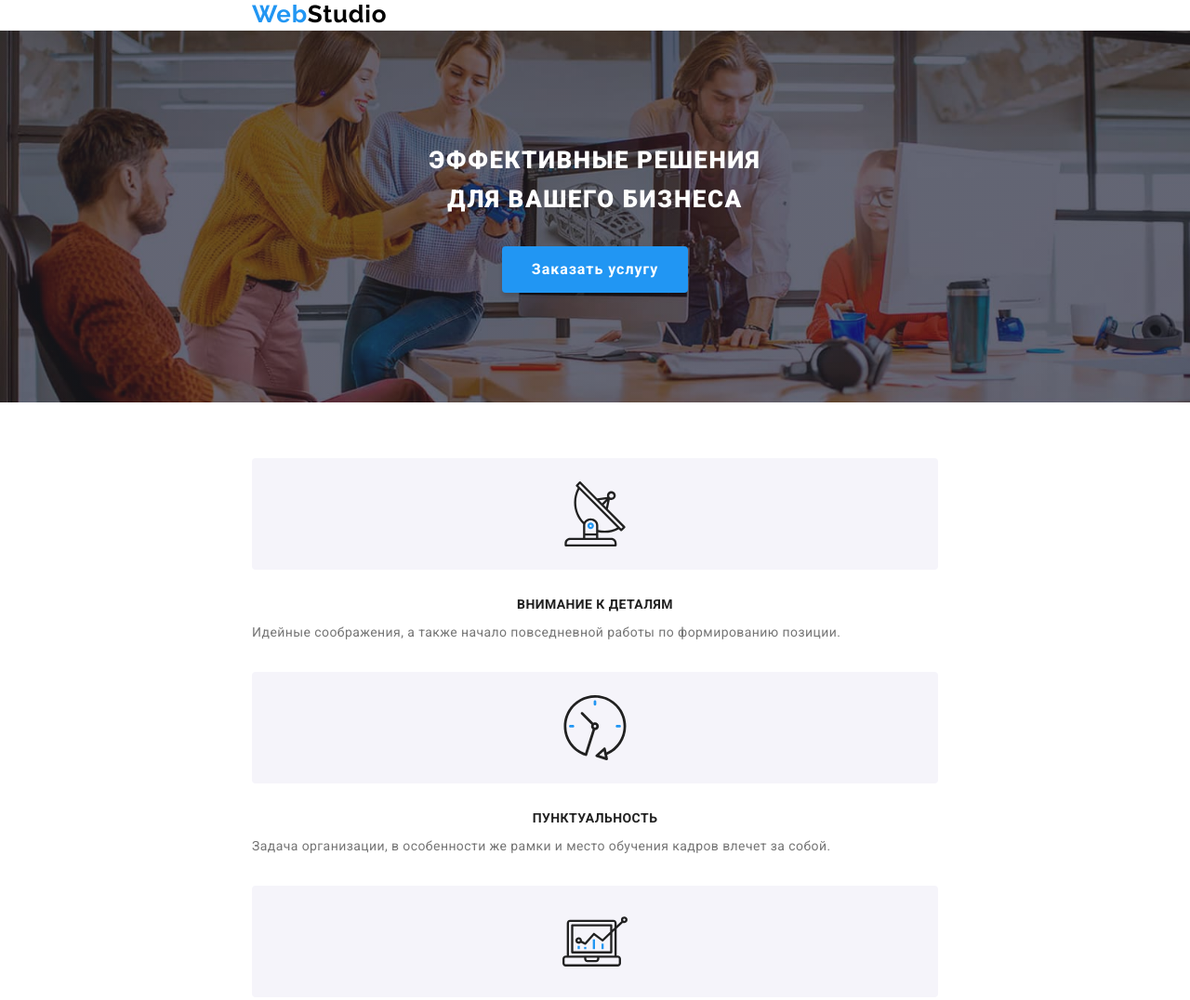
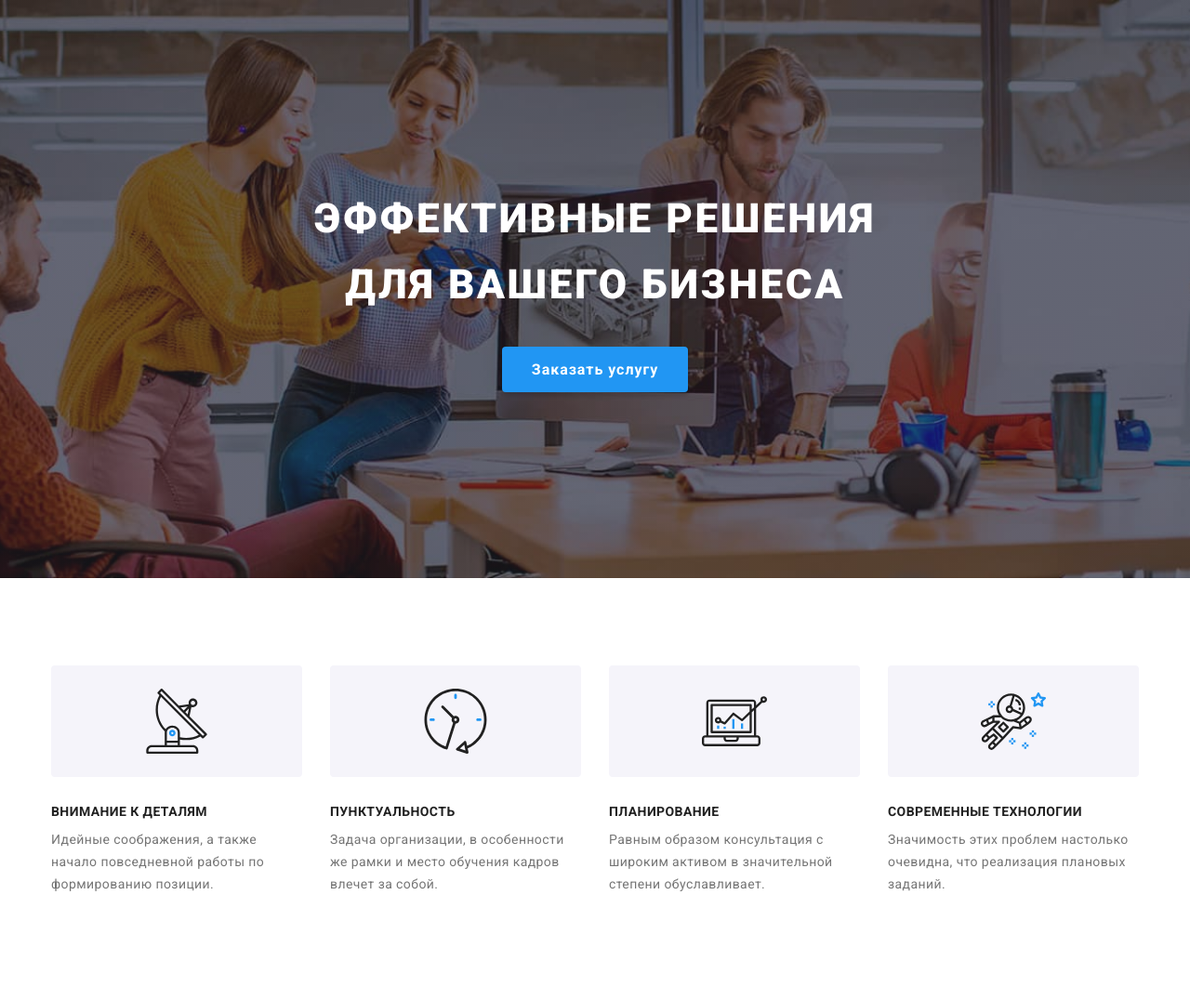
Before and after one commit to ortbogdan/goit-markup-hw-08, a plain HTML site: page index.html in a window 1280 px wide. Shown: the top 1076 px of the page at 93% size. Drawn offline with nearby package versions, Linux system fonts and the light colour scheme.

Commit message:
Hero and Benefits

```diff
--- a/index.html
+++ b/index.html
@@ -20,7 +20,7 @@
     <link rel="stylesheet" href="./css/main.min.css" />
   </head>
   <body class="page">
-    <header class="section page-header">
+    <!-- <header class="section page-header">
       <div class="container page-header__box">
         <a class="logo" href="./" lang="en">Web<span class="logo__text">Studio</span></a>
         <div class="page-header__menu">
@@ -57,7 +57,7 @@
           </ul>
         </div>
       </div>
-    </header>
+    </header> -->
     <main>
       <section class="section hero">
         <div class="container hero__content">
@@ -119,7 +119,7 @@
           </ul>
         </div>
       </section>
-      <section class="section workshop">
+      <!-- <section class="section workshop">
         <div class="container">
           <h2 class="title text-style workshop__title">Чем мы занимаемся</h2>
           <ul class="workshop__list lists-style">
@@ -161,8 +161,8 @@
             </li>
           </ul>
         </div>
-      </section>
-      <section class="section team">
+      </section> -->
+      <!-- <section class="section team">
         <div class="container">
           <h2 class="title team__title text-style">Наша команда</h2>
           <ul class="team__list lists-style">
@@ -421,8 +421,8 @@
             </li>
           </ul>
         </div>
-      </section>
-      <section class="section clients">
+      </section> -->
+      <!-- <section class="section clients">
         <div class="container">
           <h2 class="title clients__title text-style">Постоянные клиенты</h2>
           <ul class="clients-list lists-style">
@@ -490,9 +490,9 @@
             </li>
           </ul>
         </div>
-      </section>
+      </section> -->
     </main>
-    <footer class="section page-footer">
+    <!-- <footer class="section page-footer">
       <div class="container page-footer__box">
         <div class="address-box">
           <a class="logo address-box__logo" href="./" lang="en"
@@ -597,8 +597,8 @@
           </form>
         </div>
       </div>
-    </footer>
-    <div class="backdrop is-hidden" data-modal>
+    </footer> -->
+    <!-- <div class="backdrop is-hidden" data-modal>
       <div class="modal">
         <button class="modal__close-bt" type="button" data-modal-close>
           <svg class="modal__bt-icon" width="11" height="11">
@@ -696,7 +696,7 @@
           <button class="modal-form__button page-button" type="submit">Отправить</button>
         </form>
       </div>
-    </div>
+    </div> -->
     <script src="./js/modal.js"></script>
   </body>
 </html>
--- a/sass/base/_common.scss
+++ b/sass/base/_common.scss
@@ -26,6 +26,9 @@
 .section {
   padding-top: 60px;
   padding-bottom: 60px;
-  //   padding-top: 94px;
-  //   padding-bottom: 94px;
+
+  @media screen and (min-width: 1200px) {
+    padding-top: 94px;
+    padding-bottom: 94px;
+  }
 }
--- a/sass/base/_container.scss
+++ b/sass/base/_container.scss
@@ -1,23 +1,16 @@
 .container {
-  // width: 1200px;
+  width: 100%;
   margin-left: auto;
   margin-right: auto;
   padding-left: 15px;
   padding-right: 15px;
-}
-
-.container {
   @media screen and (min-width: 480px) {
-    width: 480px;
+    max-width: 480px;
+  }
+  @media screen and (min-width: 768px) {
+    max-width: 768px;
+  }
+  @media screen and (min-width: 1200px) {
+    max-width: 1200px;
   }
 }
-.container {
-  @media screen and (min-width: 768px) {
-    width: 768px;
-  }
-}
-.container {
-  @media screen and (min-width: 1600px) {
-    width: 1600px;
-  }
-}
--- a/sass/layout/_benefits.scss
+++ b/sass/layout/_benefits.scss
@@ -3,13 +3,27 @@
   // flex-wrap: wrap;
   // margin-top: -30px;
   // margin-left: -30px;
+  margin-bottom: -30px;
+  @media screen and (min-width: 768px) {
+    display: flex;
+    flex-wrap: wrap;
+    margin-top: -30px;
+    margin-left: -30px;
+  }
 
-  &__item:not(:last-child) {
-    margin-bottom: var(--page-gap);
-    //   flex-basis: calc(100% / 4 - var(--page-gap));
-    //   margin-top: var(--page-gap);
-    //   margin-left: var(--page-gap);
+  &__item {
+    width: 100%;
+    margin-bottom: 30px;
+    @media screen and (min-width: 768px) {
+      flex-basis: calc((100% - 60px) / 2);
+      margin-top: var(--page-gap);
+      margin-left: var(--page-gap);
+    }
+    @media screen and (min-width: 1200px) {
+      flex-basis: calc((100% - 120px) / 4);
+    }
   }
+
   &__icon {
     display: flex;
     justify-content: center;
@@ -27,7 +41,10 @@
     font-size: 14px;
     line-height: 1.14;
     text-transform: uppercase;
-    // text-align: left;
     text-align: center;
+
+    @media screen and (min-width: 768px) {
+      text-align: left;
+    }
   }
 }
--- a/sass/layout/_hero.scss
+++ b/sass/layout/_hero.scss
@@ -6,8 +6,8 @@
   padding-bottom: 118px;
   // height: 600px;
   max-width: 1600px;
-  // margin-left: auto;
-  // margin-right: auto;
+  margin-left: auto;
+  margin-right: auto;
 
   text-align: center;
 
@@ -18,7 +18,12 @@
   background-position: 50% 50%;
   background-size: cover;
 
+  @media screen and (min-width: 1200px) {
+    padding-top: 200px;
+    padding-bottom: 200px;
+  }
   &__title {
+    width: 100%;
     font-weight: 900;
     // font-size: 44px;
     // line-height: 1.36;
@@ -30,7 +35,9 @@
     text-transform: uppercase;
 
     color: var(--page-color-first);
-
+    @media screen and (min-width: 1200px) {
+      font-size: 44px;
+    }
     &--in-bottom {
       margin-bottom: var(--page-gap);
     }
--- a/sass/layout/_workshop.scss
+++ b/sass/layout/_workshop.scss
@@ -1,6 +1,9 @@
 .workshop {
   display: none;
   padding-top: 0;
+  @media screen and (min-width: 1200px) {
+    display: block;
+  }
 
   &__title {
     margin-bottom: 50px;
```
Also changed, not shown: css/main.css, css/main.min.css, 2 other files.
